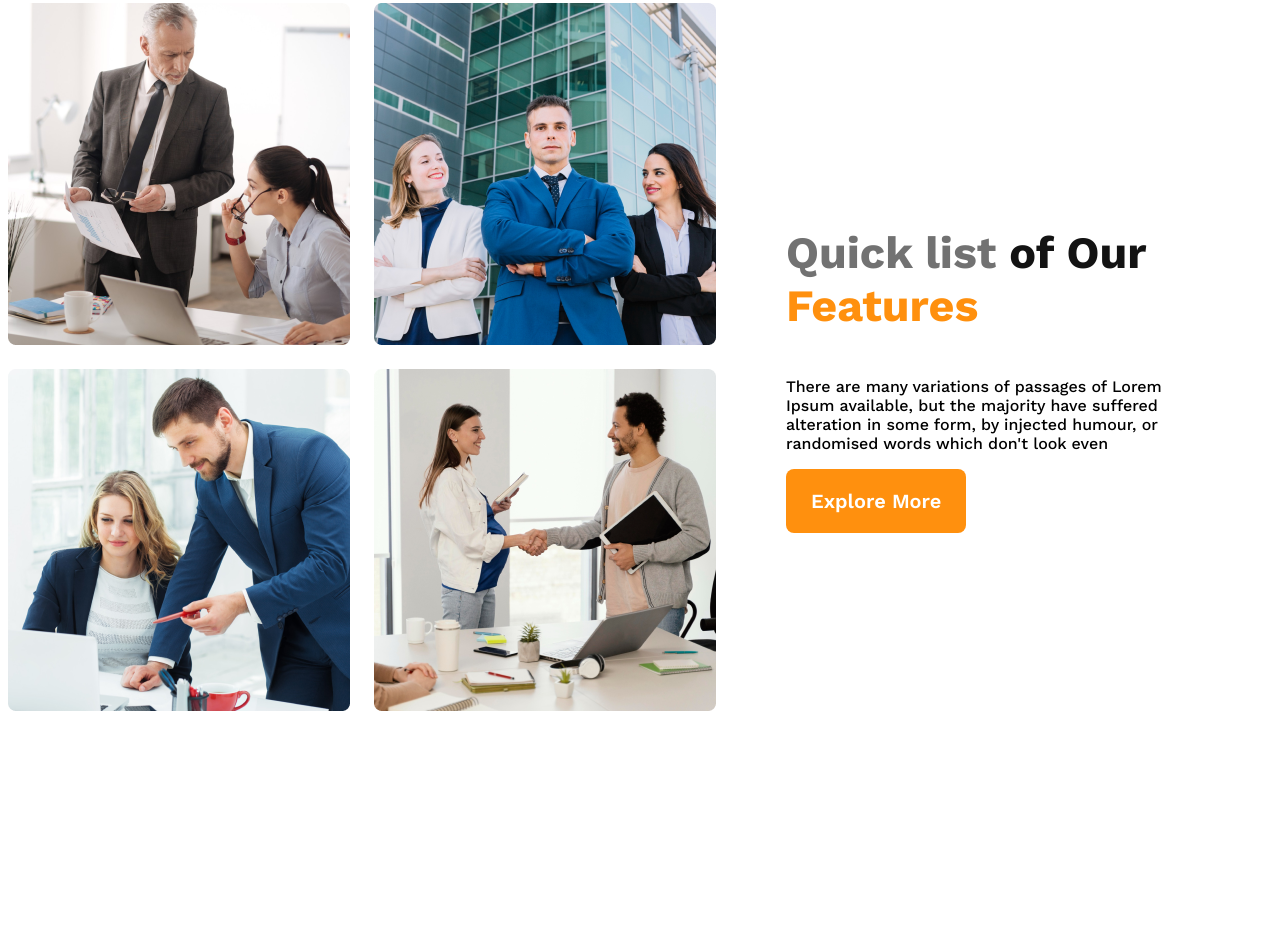
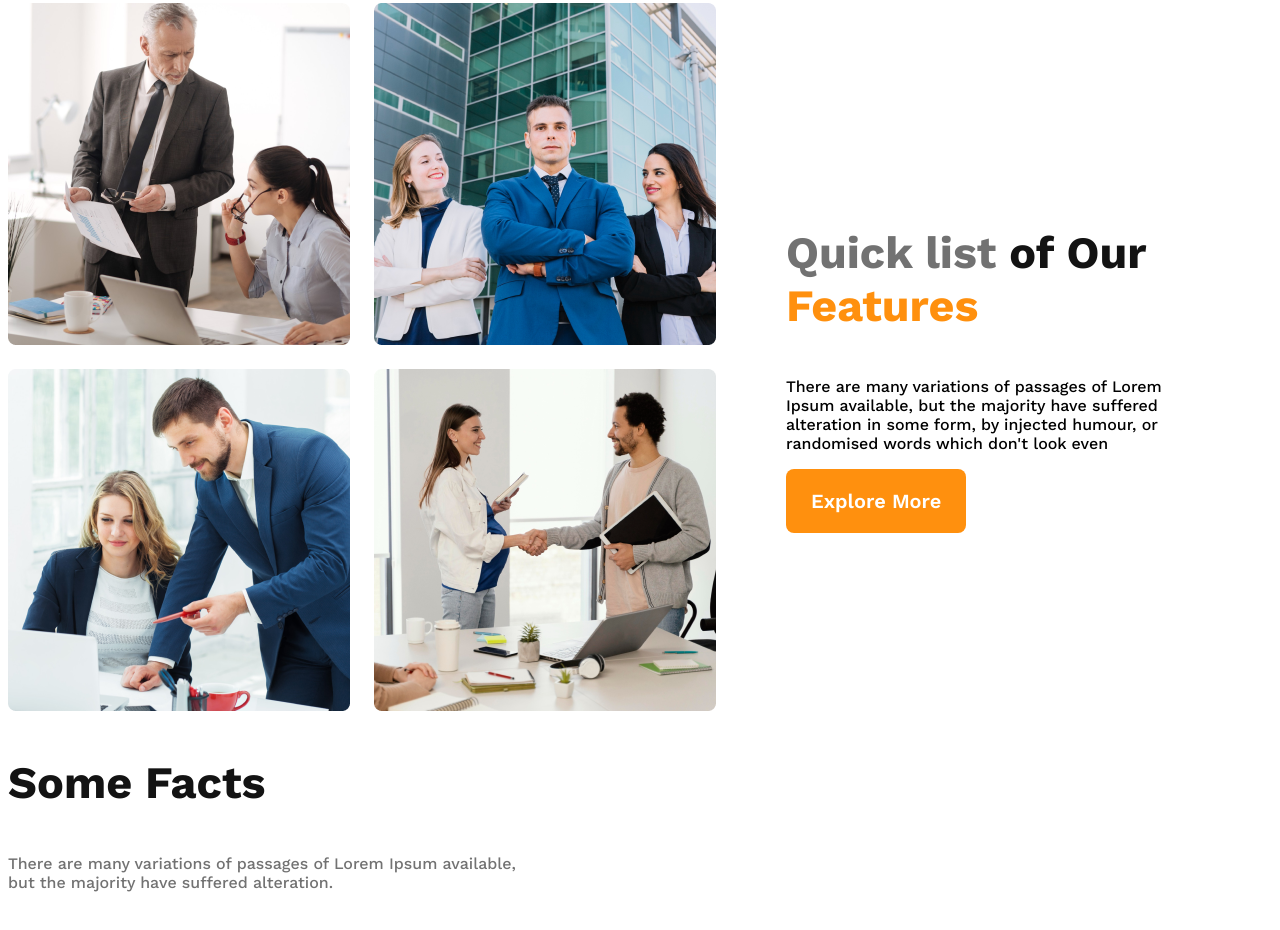
Before and after one commit to rirubelhossain/G3-architect-landing, a plain HTML site: page index.html in a window 1280 px wide. Shown: the part 1071-2001 px from the top of the page. Before the commit the page ends 1852 px from the top, so only its background shows below. Drawn offline with nearby package versions, Linux system fonts and the light colour scheme.

Commit message:
Started some fact section

```diff
--- a/index.html
+++ b/index.html
@@ -50,6 +50,19 @@
                 <button class="btn-primary">Explore More</button>
             </div>
         </section>
+        <!--End Team sections-->
+
+        <!--Features section-->
+        <section class="featires">
+
+        </section>
+        <!--Features section end-->
+
+        <!--Facts Sections-->
+        <section class="fact">
+            <h3 class="facts-title">Some Facts</h3>
+            <p class="facts-description">There are many variations of passages of Lorem Ipsum available, <br>but the majority have suffered alteration.</p>
+        </section>
     </main>
     <footer>
 
--- a/styles/style.css
+++ b/styles/style.css
@@ -111,6 +111,32 @@ main{
     font-weight: 400;
 }
 
+/* Some Facts style */
+.facts-title{
+    color: #131313;
+    font-size: 2.81rem;
+    font-weight: 700;
+}
+.facts-description{
+    color: #727272;
+    font-size: 1rem;
+    font-weight: 400;
+}
+
+
+
+
+
+
+
+
+
+
+
+
+
+
+
 
 
 
```
